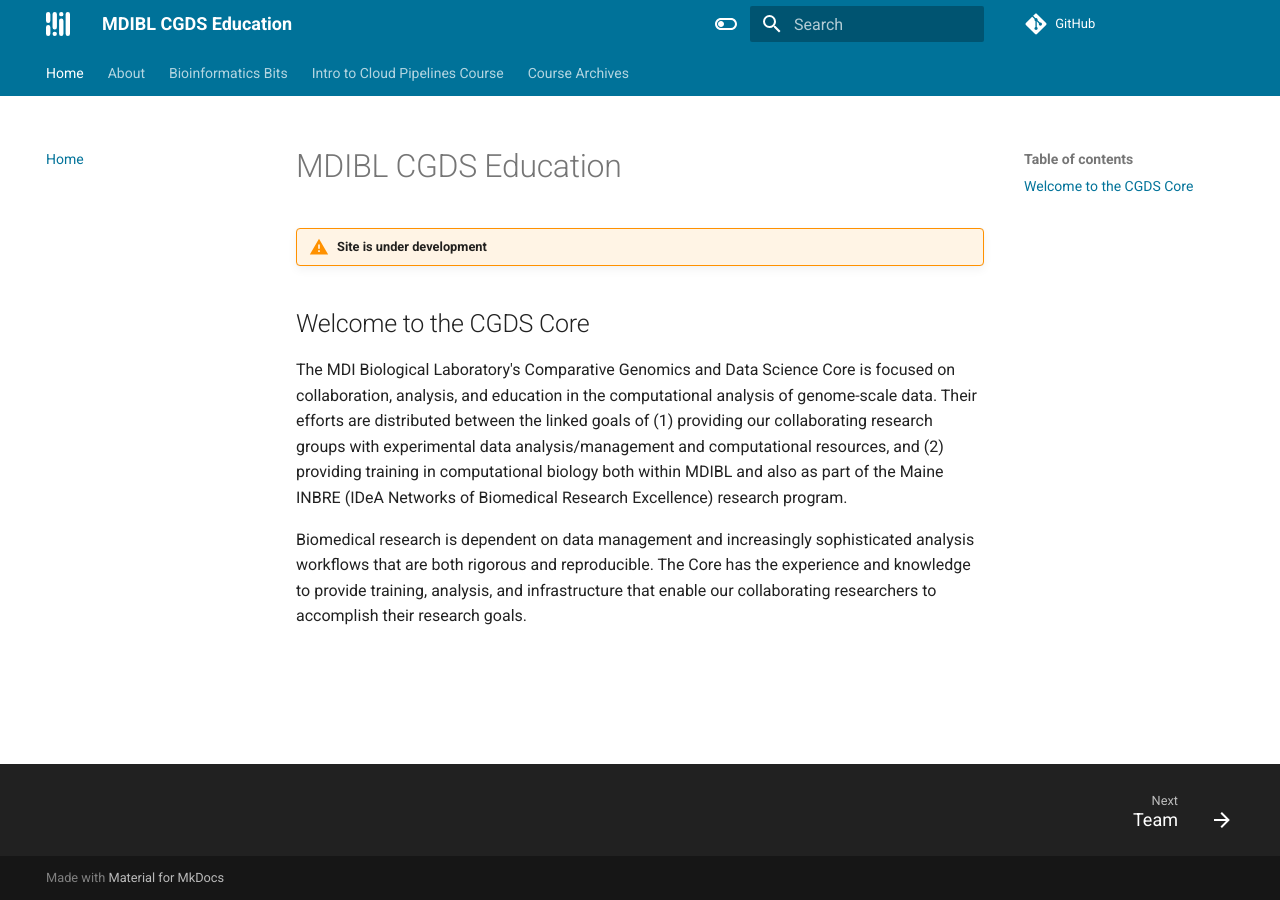
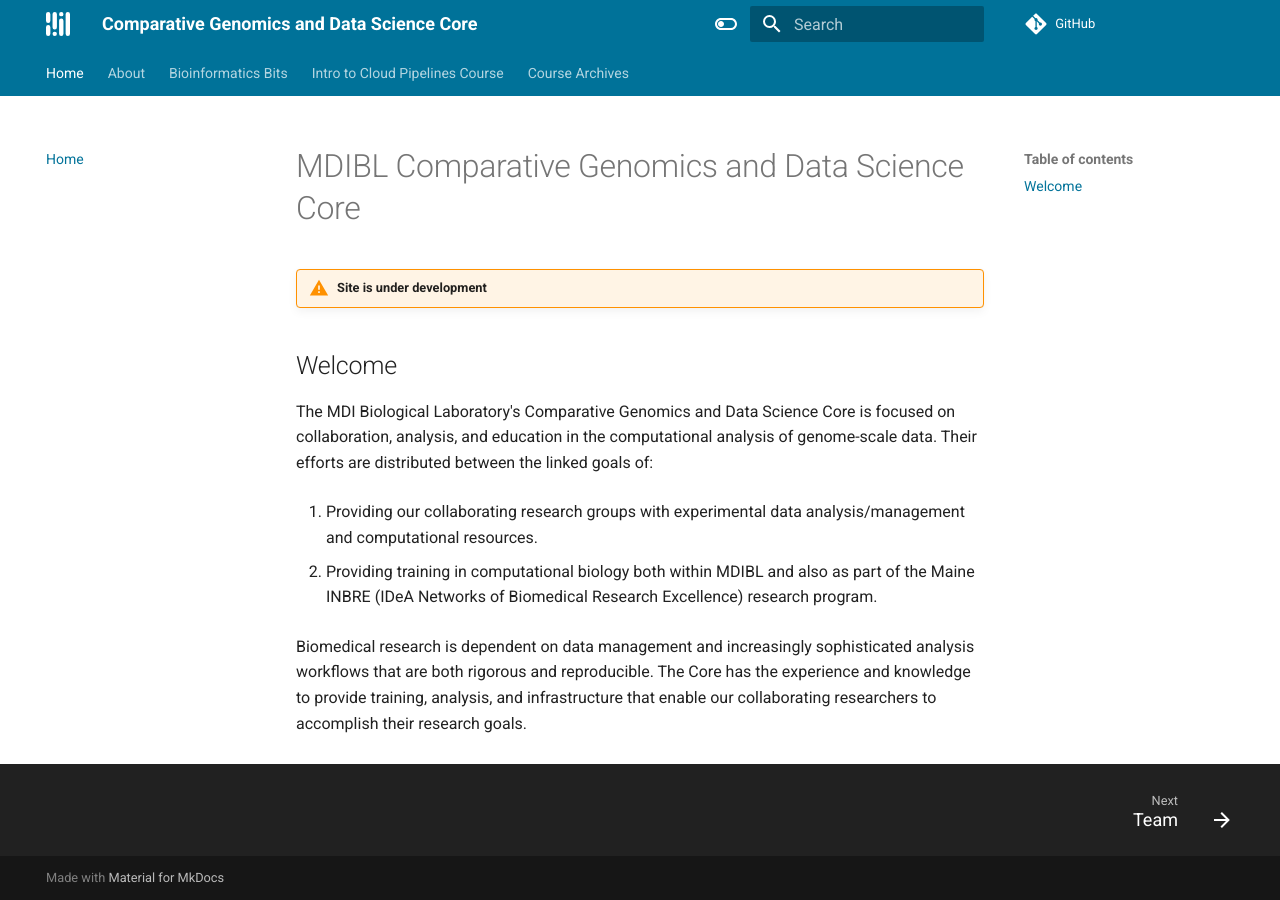
Before and after one commit to mdibl/mdibl.github.io, an MkDocs documentation site: the page built from docs/index.md, in a window 1280 px wide. Built offline with MkDocs 1.6.1 and Material for MkDocs 9.7.7, drawn with Linux system fonts in a browser that asks for light colours; comment, search, counter and statistics services are not loaded.

Commit message:
renamed from education to just core

```diff
--- a/docs/index.md
+++ b/docs/index.md
@@ -1,9 +1,13 @@
-# MDIBL CGDS Education
+# MDIBL Comparative Genomics and Data Science Core
 
 !!! warning "Site is under development"
 
-## Welcome to the CGDS Core
+## Welcome
 
-The MDI Biological Laboratory's Comparative Genomics and Data Science Core is focused on collaboration, analysis, and education in the computational analysis of genome-scale data. Their efforts are distributed between the linked goals of (1) providing our collaborating research groups with experimental data analysis/management and computational resources, and (2) providing training in computational biology both within MDIBL and also as part of the Maine INBRE (IDeA Networks of Biomedical Research Excellence) research program.
+The MDI Biological Laboratory's Comparative Genomics and Data Science Core is focused on collaboration, analysis, and education in the computational analysis of genome-scale data. Their efforts are distributed between the linked goals of:
+
+1. Providing our collaborating research groups with experimental data analysis/management and computational resources.
+
+2. Providing training in computational biology both within MDIBL and also as part of the Maine INBRE (IDeA Networks of Biomedical Research Excellence) research program.
 
 Biomedical research is dependent on data management and increasingly sophisticated analysis workflows that are both rigorous and reproducible. The Core has the experience and knowledge to provide training, analysis, and infrastructure that enable our collaborating researchers to accomplish their research goals.
--- a/mkdocs.yml
+++ b/mkdocs.yml
@@ -1,4 +1,4 @@
-site_name: MDIBL CGDS Education
+site_name: Comparative Genomics and Data Science Core
 nav:
   - Home: index.md
   - About:
```
